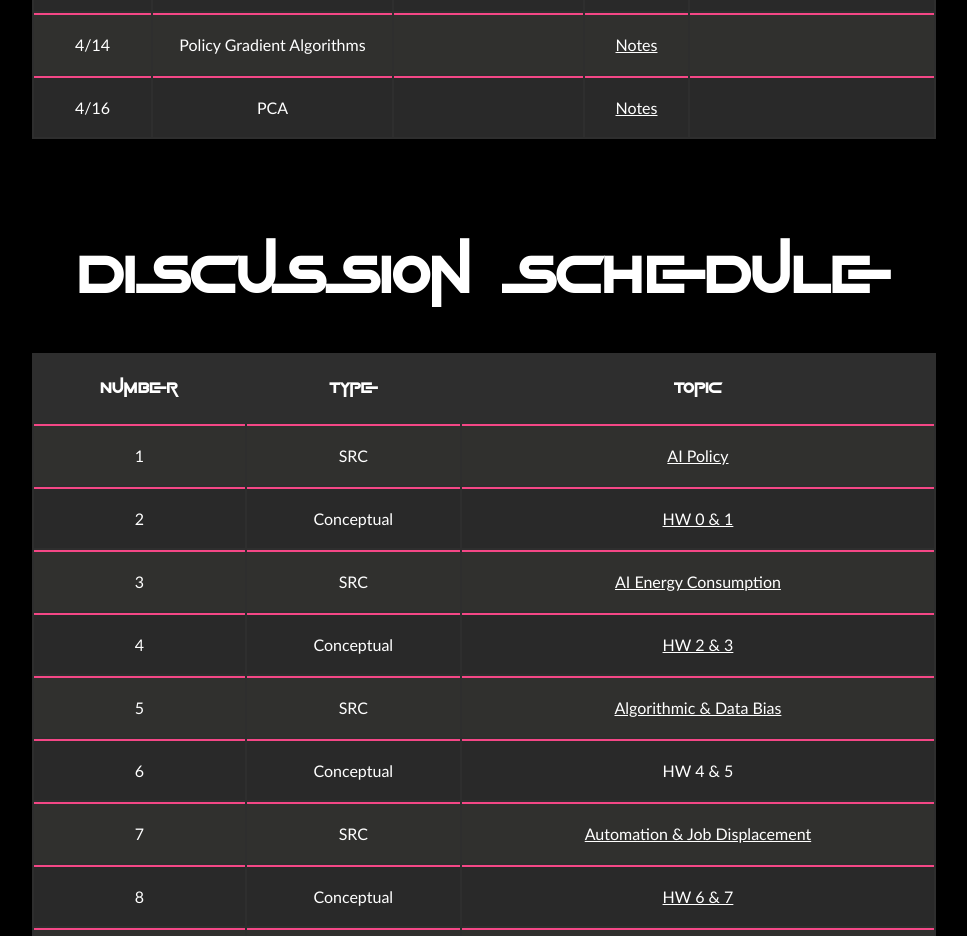
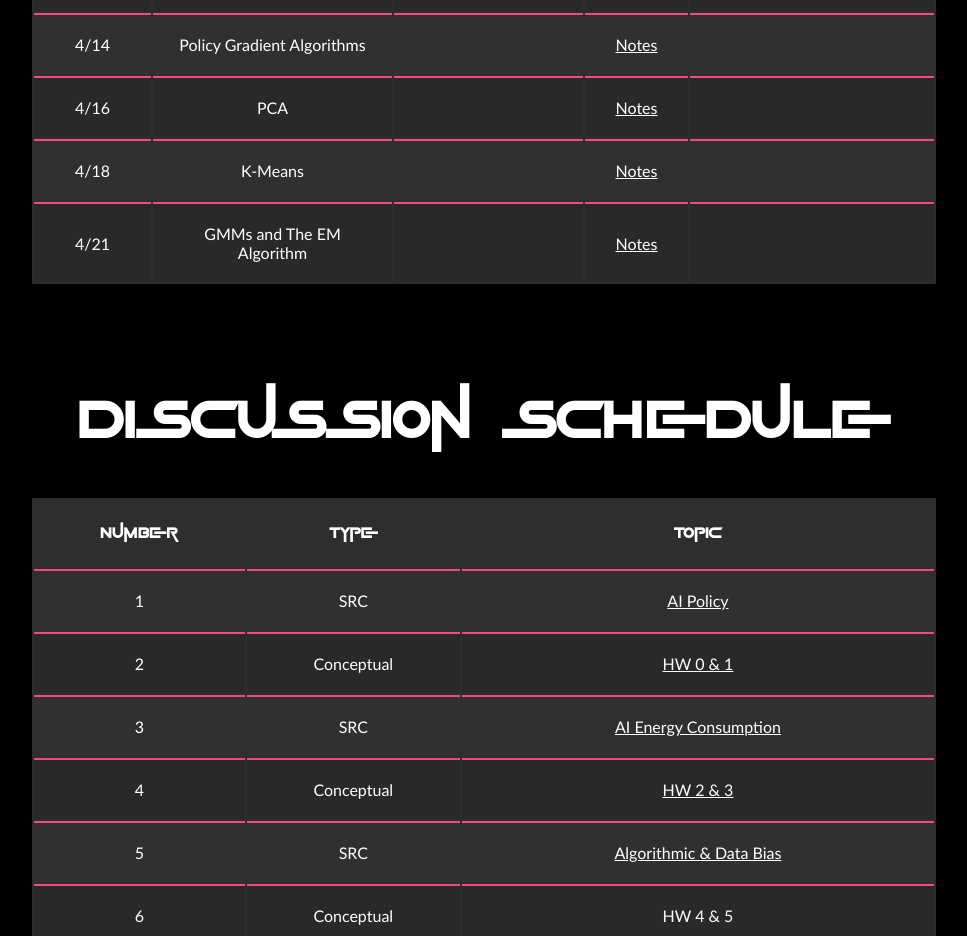
Before and after one commit to BrownCSCI410/s25-website, a React (Create React App) app: page / in a window 1280 px wide. Shown: the part 2540-3476 px from the top of the page, without its empty margins (156-1123 px from the left). Built offline with nearby package versions, Linux system fonts and the light colour scheme.

Commit message:
Update Lectures.tsx

```diff
--- a/src/Components/Lectures/Lectures.tsx
+++ b/src/Components/Lectures/Lectures.tsx
@@ -296,6 +296,32 @@ export class Lectures extends React.Component<LectureProps> {
 			]),
 			autoReleaseDate: "Apr 9, 2025 04:00:00 EDT",
 		},
+		{
+			cellNames: [
+				"4/18",
+				"K-Means",
+				"",
+				"Notes",
+				"",
+			],
+			cellNametoLinks: new Map<string, string>([
+				["Notes", require("./slides/PCA + K-means.pptx")],
+			]),
+			autoReleaseDate: "Apr 9, 2025 04:00:00 EDT",
+		},
+		{
+			cellNames: [
+				"4/21",
+				"GMMs and The EM Algorithm",
+				"",
+				"Notes",
+				"",
+			],
+			cellNametoLinks: new Map<string, string>([
+				["Notes", require("./slides/GaussianMixtureModels.pptx")],
+			]),
+			autoReleaseDate: "Apr 9, 2025 04:00:00 EDT",
+		},
 
 		/**
         { cellNames: ["2/24", "Naive Bayes", "R&N Chapter 3.5.2-3.7", "Notes", " "], cellNametoLinks: new Map<string,string>([["Notes", "lecture_notes/informed_search.pdf"],["Pathfinding Visualizations", "https://qiao.github.io/PathFinding.js/visual/"]]) ,autoReleaseDate: "Mar 16, 2025 04:00:00 EDT" },
```
